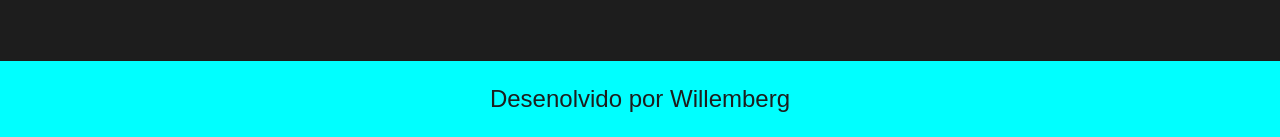
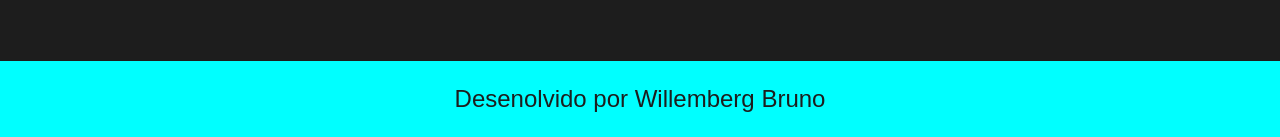
Before and after one commit to willembd/portfolio_alura, a plain HTML site: page index.html in a window 1280 px wide. Shown: the part 889-1026 px from the top of the page. Drawn offline with nearby package versions, Linux system fonts and the light colour scheme; a web font is replaced by a local one.

Commit message:
alterando rodape

```diff
--- a/index.html
+++ b/index.html
@@ -35,7 +35,7 @@
     </main>
 
     <footer class="rodape">
-        <p>Desenolvido por Willemberg</p>
+        <p>Desenolvido por Willemberg Bruno</p>
     </footer>
 </body>
 </html>
```
